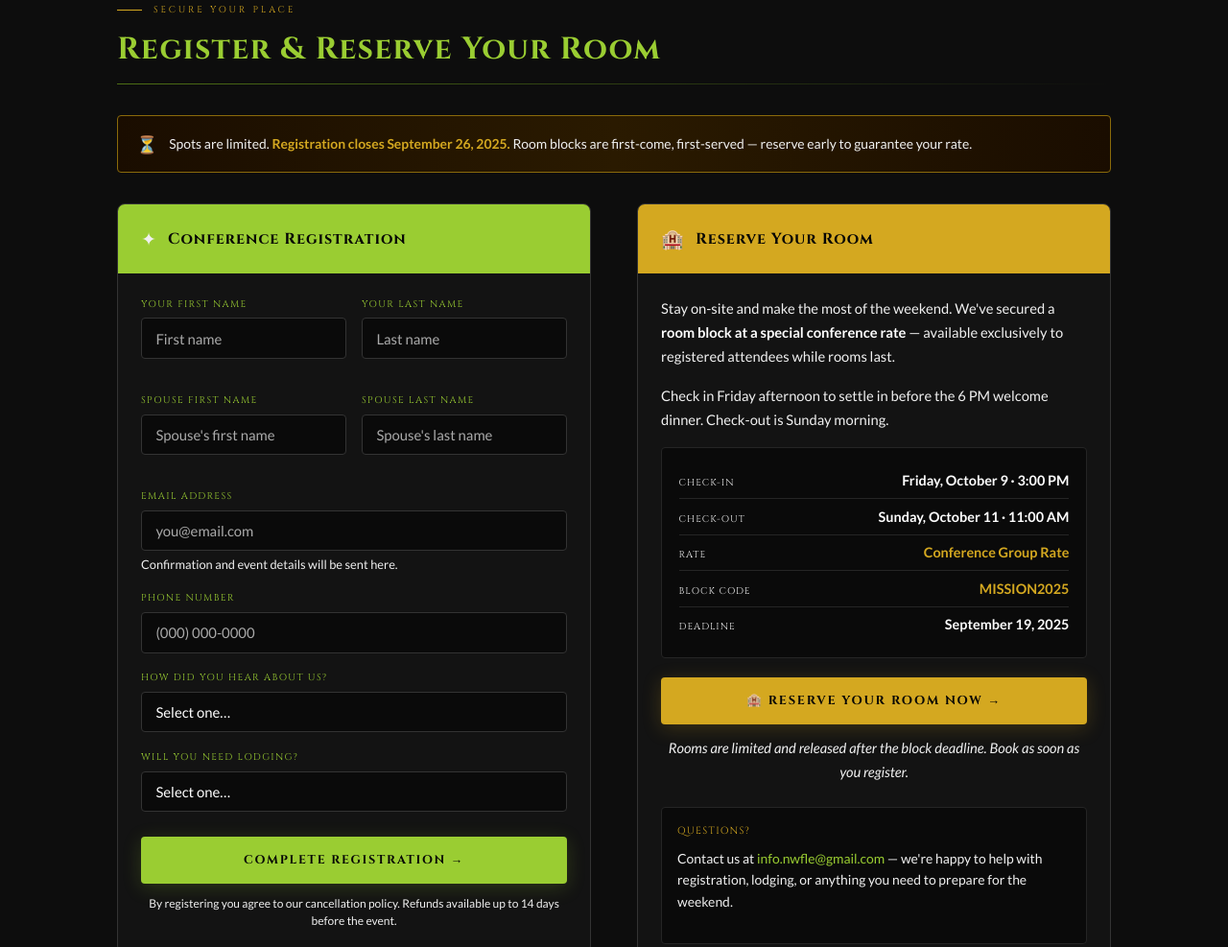
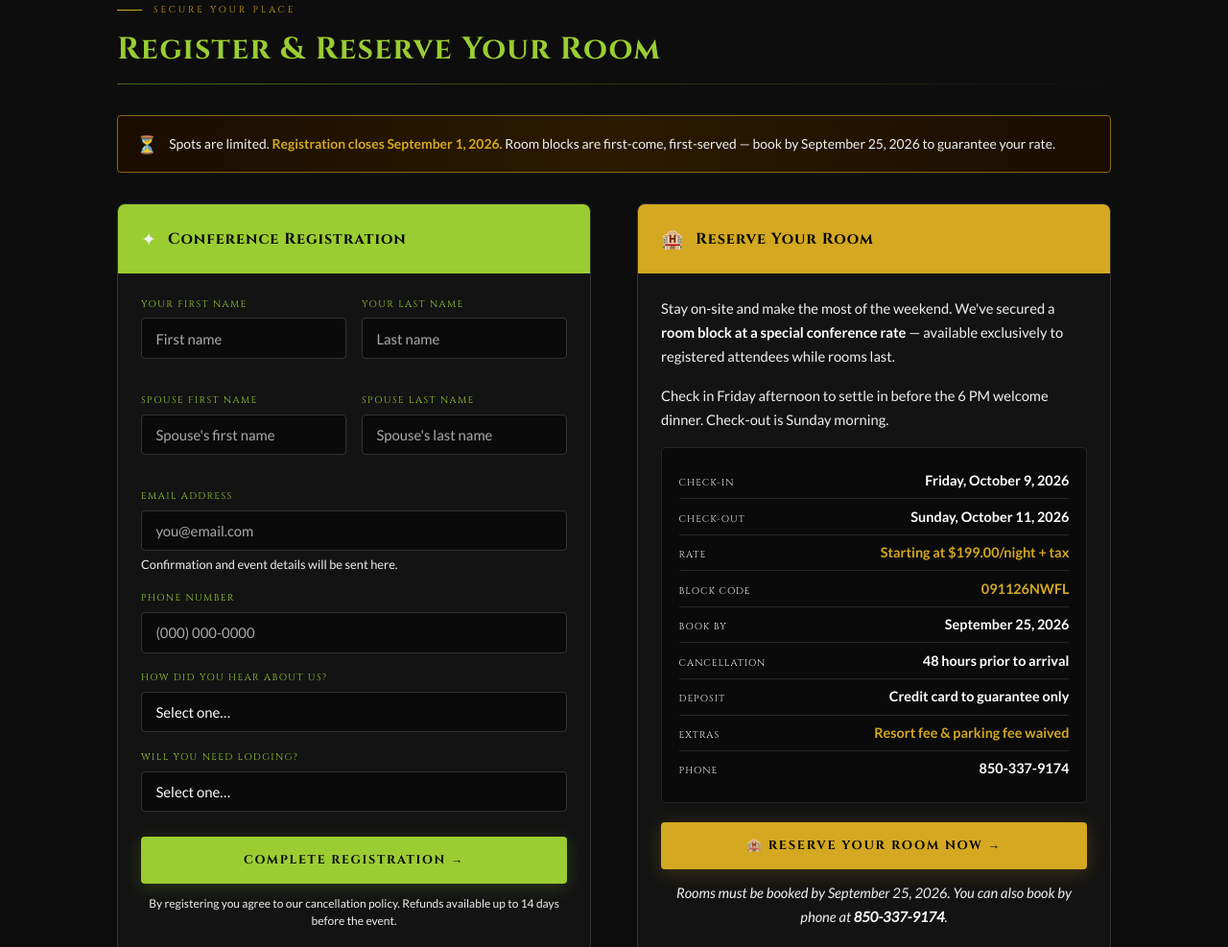
Before and after one commit to kingdomlegacygroup01-beep/marriage-on-a-mission, a website: page public/index.html in a window 1280 px wide. Shown: the part 3752-4739 px from the top of the page at 96% size. Drawn offline with Linux system fonts and the light colour scheme.

Commit message:
Update registration and lodging details for 2026

```diff
--- a/public/index.html
+++ b/public/index.html
@@ -418,7 +418,7 @@ footer{background:var(--panel);border-top:1px solid var(--lime-dim);padding:2.5r
   </div>
   <div class="deadline-bar reveal" style="transition-delay:.05s">
     <span style="font-size:1.1rem;flex-shrink:0">⏳</span>
-    <p>Spots are limited. <strong>Registration closes September 26, 2025.</strong> Room blocks are first-come, first-served — reserve early to guarantee your rate.</p>
+    <p>Spots are limited. <strong>Registration closes September 1, 2026.</strong> Room blocks are first-come, first-served — book by September 25, 2026 to guarantee your rate.</p>
   </div>
   <div class="register-layout">
 
@@ -474,14 +474,18 @@ footer{background:var(--panel);border-top:1px solid var(--lime-dim);padding:2.5r
         <p>Stay on-site and make the most of the weekend. We've secured a <strong>room block at a special conference rate</strong> — available exclusively to registered attendees while rooms last.</p>
         <p>Check in Friday afternoon to settle in before the 6 PM welcome dinner. Check-out is Sunday morning.</p>
         <div class="room-details">
-          <div class="rd-row"><span class="rd-label">Check-In</span><span class="rd-value">Friday, October 9 · 3:00 PM</span></div>
-          <div class="rd-row"><span class="rd-label">Check-Out</span><span class="rd-value">Sunday, October 11 · 11:00 AM</span></div>
-          <div class="rd-row"><span class="rd-label">Rate</span><span class="rd-value hl">Conference Group Rate</span></div>
-          <div class="rd-row"><span class="rd-label">Block Code</span><span class="rd-value hl">MISSION2025</span></div>
-          <div class="rd-row"><span class="rd-label">Deadline</span><span class="rd-value">September 19, 2025</span></div>
+          <div class="rd-row"><span class="rd-label">Check-In</span><span class="rd-value">Friday, October 9, 2026</span></div>
+          <div class="rd-row"><span class="rd-label">Check-Out</span><span class="rd-value">Sunday, October 11, 2026</span></div>
+          <div class="rd-row"><span class="rd-label">Rate</span><span class="rd-value hl">Starting at $199.00/night + tax</span></div>
+          <div class="rd-row"><span class="rd-label">Block Code</span><span class="rd-value hl">091126NWFL</span></div>
+          <div class="rd-row"><span class="rd-label">Book By</span><span class="rd-value">September 25, 2026</span></div>
+          <div class="rd-row"><span class="rd-label">Cancellation</span><span class="rd-value">48 hours prior to arrival</span></div>
+          <div class="rd-row"><span class="rd-label">Deposit</span><span class="rd-value">Credit card to guarantee only</span></div>
+          <div class="rd-row"><span class="rd-label">Extras</span><span class="rd-value hl">Resort fee &amp; parking fee waived</span></div>
+          <div class="rd-row"><span class="rd-label">Phone</span><span class="rd-value">850-337-9174</span></div>
         </div>
         <button class="room-cta-btn" id="roomReserveBtn" onclick="handleRoomReserve()">🏨 Reserve Your Room Now →</button>
-        <p class="room-note">Rooms are limited and released after the block deadline. Book as soon as you register.</p>
+        <p class="room-note">Rooms must be booked by September 25, 2026. You can also book by phone at <strong>850-337-9174</strong>.</p>
         <div style="margin-top:1.5rem;padding:1rem;background:#0a0a0a;border:1px solid var(--border);border-radius:4px">
           <p style="font-family:var(--FH);font-size:.65rem;letter-spacing:.12em;text-transform:uppercase;color:var(--gold);margin-bottom:.5rem">Questions?</p>
           <p style="font-size:.87rem;color:var(--off-white);line-height:1.6">Contact us at <a href="mailto:info.nwfle@gmail.com" style="color:var(--lime);text-decoration:none">info.nwfle@gmail.com</a> — we're happy to help with registration, lodging, or anything you need to prepare for the weekend.</p>
```
